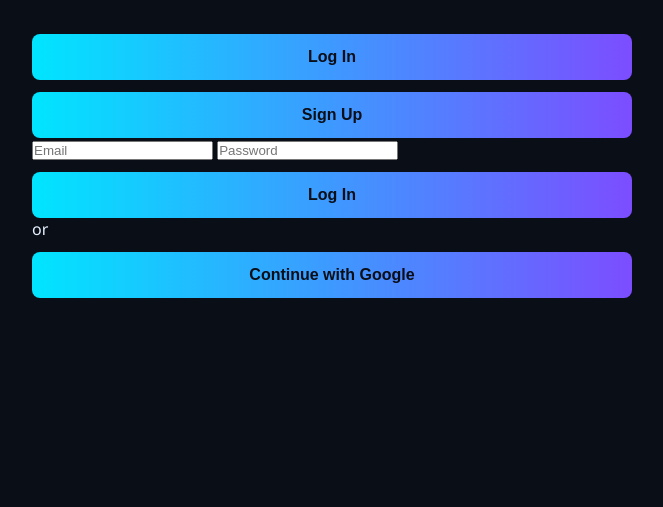
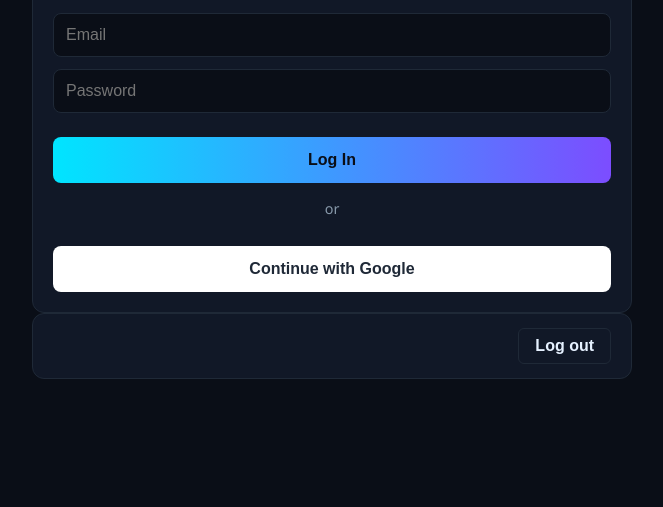
Before and after one commit to solomon9237/Asufilms, a plain HTML site: page docs/index.html in a window 1280 px wide. Shown: the part 293-800 px from the top of the page, without its empty margins (308-971 px from the left). Drawn offline with nearby package versions, Linux system fonts and the light colour scheme.

Commit message:
Add authentication styles to style.css

```diff
--- a/docs/style.css
+++ b/docs/style.css
@@ -136,3 +136,115 @@ video {
 .hidden {
   display: none;
 }
+.auth-box {
+  background: #111827;
+  border: 1px solid #1f2937;
+  border-radius: 12px;
+  padding: 20px;
+}
+
+.auth-tabs {
+  display: flex;
+  gap: 8px;
+  margin-bottom: 16px;
+}
+
+.auth-tab {
+  flex: 1;
+  background: transparent;
+  border: 1px solid #1f2937;
+  color: #8899aa;
+  padding: 10px;
+  border-radius: 8px;
+  font-weight: 600;
+  cursor: pointer;
+}
+
+.auth-tab.active {
+  background: #1f2937;
+  color: #e6f1ff;
+  border-color: #00e5ff;
+}
+
+#authEmail,
+#authPassword {
+  width: 100%;
+  background: #0a0e17;
+  border: 1px solid #1f2937;
+  border-radius: 8px;
+  color: #e6f1ff;
+  padding: 12px;
+  font-size: 1rem;
+  margin-bottom: 12px;
+}
+
+#authEmail:focus,
+#authPassword:focus {
+  outline: none;
+  border-color: #00e5ff;
+}
+
+#authSubmitBtn {
+  width: 100%;
+  padding: 14px;
+  background: linear-gradient(90deg, #00e5ff, #7c4dff);
+  border: none;
+  border-radius: 8px;
+  color: #0a0e17;
+  font-weight: 700;
+  font-size: 1rem;
+  cursor: pointer;
+}
+
+.divider {
+  text-align: center;
+  color: #8899aa;
+  margin: 16px 0;
+  font-size: 0.9rem;
+}
+
+.google-btn {
+  width: 100%;
+  padding: 14px;
+  background: #ffffff;
+  border: none;
+  border-radius: 8px;
+  color: #1f2937;
+  font-weight: 600;
+  font-size: 1rem;
+  cursor: pointer;
+}
+
+.auth-error {
+  margin-top: 12px;
+  color: #fca5a5;
+  font-size: 0.9rem;
+  text-align: center;
+}
+
+.user-bar {
+  display: flex;
+  justify-content: space-between;
+  align-items: center;
+  background: #111827;
+  border: 1px solid #1f2937;
+  border-radius: 12px;
+  padding: 14px 20px;
+  margin-bottom: 16px;
+}
+
+#userEmail {
+  color: #8899aa;
+  font-size: 0.9rem;
+}
+
+#logoutBtn {
+  background: transparent;
+  border: 1px solid #1f2937;
+  color: #e6f1ff;
+  padding: 8px 16px;
+  border-radius: 6px;
+  cursor: pointer;
+  width: auto;
+  margin: 0;
+}
```
